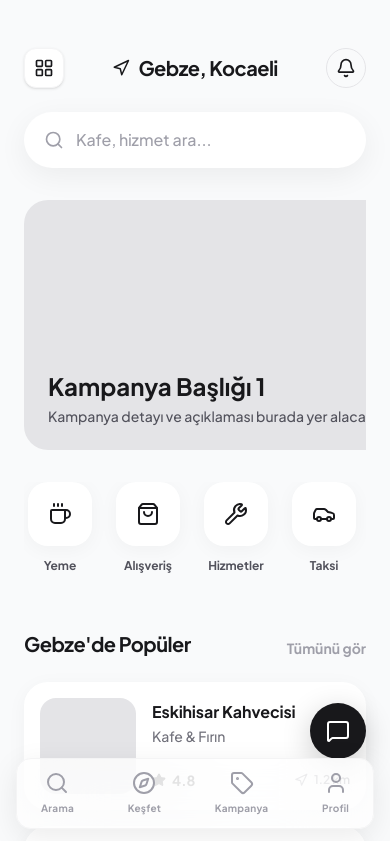
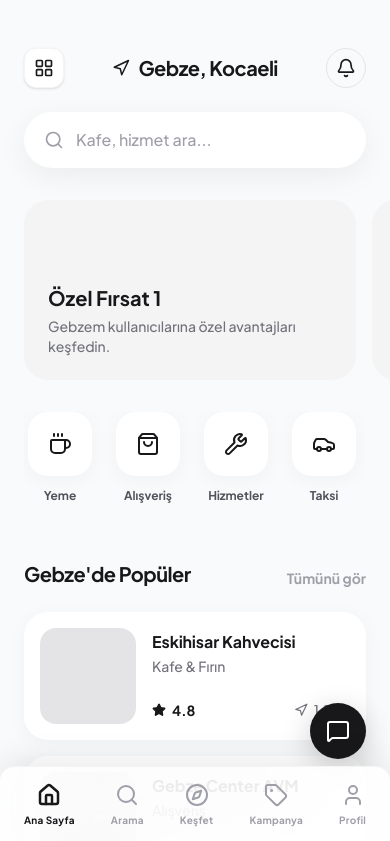
Before and after one commit to qrlex2026/gebzem-b, a React (Vite) app: page / in a window 390 px wide. Shown: the top 841 px of the page. Built offline with nearby package versions, Linux system fonts and the light colour scheme.

Commit message:
feat: Add Home tab to BottomNav and update Home layout
Introduces a new "Ana Sayfa" (Home) tab to the bottom navigation bar. The Home component's layout has been refined, particularly the slider section, to improve responsiveness and visual presentation on various screen sizes.

```diff
--- a/src/components/BottomNav.tsx
+++ b/src/components/BottomNav.tsx
@@ -1,4 +1,4 @@
-import { Search, Compass, Tag, User } from 'lucide-react';
+import { Home, Search, Compass, Tag, User } from 'lucide-react';
 
 interface BottomNavProps {
   activeTab: string;
@@ -7,6 +7,7 @@ interface BottomNavProps {
 
 export default function BottomNav({ activeTab, setActiveTab }: BottomNavProps) {
   const navItems = [
+    { id: 'home', icon: Home, label: 'Ana Sayfa' },
     { id: 'search', icon: Search, label: 'Arama' },
     { id: 'explore', icon: Compass, label: 'Keşfet' },
     { id: 'campaign', icon: Tag, label: 'Kampanya' },
@@ -14,8 +15,9 @@ export default function BottomNav({ activeTab, setActiveTab }: BottomNavProps) {
   ];
 
   return (
-    <div className="fixed bottom-[15px] left-4 right-4 z-50 px-6 py-3 bg-white/70 backdrop-blur-2xl border border-zinc-100 rounded-[15px] shadow-[0_8px_30px_rgba(0,0,0,0.08)]">
-      <div className="flex justify-between items-center w-full max-w-7xl mx-auto">
+    <div className="fixed bottom-0 left-0 right-0 z-50 px-0 pb-0 pt-0">
+      <div className="bg-white/80 backdrop-blur-2xl border-t border-zinc-100 rounded-t-[15px] shadow-[0_-8px_30px_rgba(0,0,0,0.08)] px-6 py-4 w-full">
+        <div className="flex justify-between items-center w-full max-w-7xl mx-auto">
         {navItems.map((item) => {
           const Icon = item.icon;
           const isActive = activeTab === item.id;
@@ -34,5 +36,6 @@ export default function BottomNav({ activeTab, setActiveTab }: BottomNavProps) {
         })}
       </div>
     </div>
+    </div>
   );
 }
--- a/src/components/Home.tsx
+++ b/src/components/Home.tsx
@@ -76,12 +76,12 @@ export default function Home({ onSelectBusiness }: HomeProps) {
       </div>
 
       {/* Slider */}
-      <div className="px-6 mb-8 max-w-7xl mx-auto">
-        <div className="flex gap-4 overflow-x-auto hide-scrollbar snap-x snap-mandatory">
+      <div className="mb-8 w-full overflow-hidden">
+        <div className="flex gap-4 overflow-x-auto hide-scrollbar snap-x snap-mandatory px-6">
           {[1, 2, 3].map((item) => (
-            <div key={item} className="min-w-[100%] md:min-w-[400px] h-[250px] bg-zinc-200 rounded-[24px] p-6 flex flex-col justify-end snap-center shrink-0">
-              <h1 className="text-2xl font-bold text-zinc-900 mb-1">Kampanya Başlığı {item}</h1>
-              <h3 className="text-sm font-medium text-zinc-600">Kampanya detayı ve açıklaması burada yer alacak. Fırsatı kaçırmayın.</h3>
+            <div key={item} className="w-[85vw] md:w-[400px] h-[180px] bg-zinc-100 rounded-[24px] p-6 flex flex-col justify-end snap-center shrink-0">
+              <h1 className="text-xl font-bold text-zinc-900 mb-1">Özel Fırsat {item}</h1>
+              <h3 className="text-sm font-medium text-zinc-500 line-clamp-2">Gebzem kullanıcılarına özel avantajları keşfedin.</h3>
             </div>
           ))}
         </div>
```
